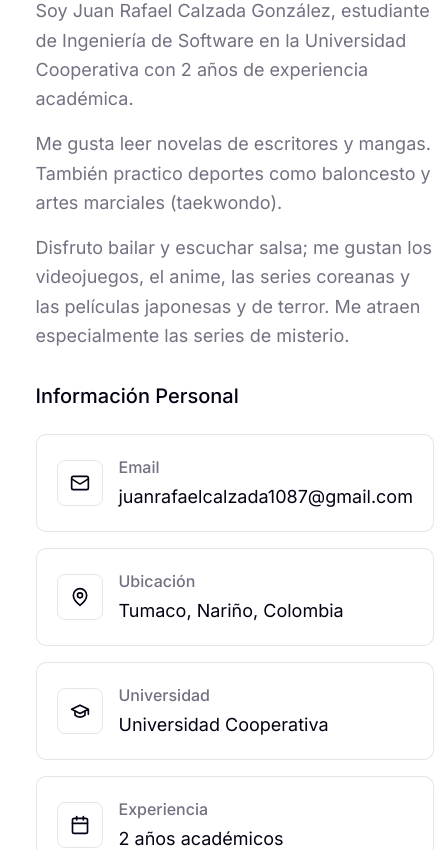
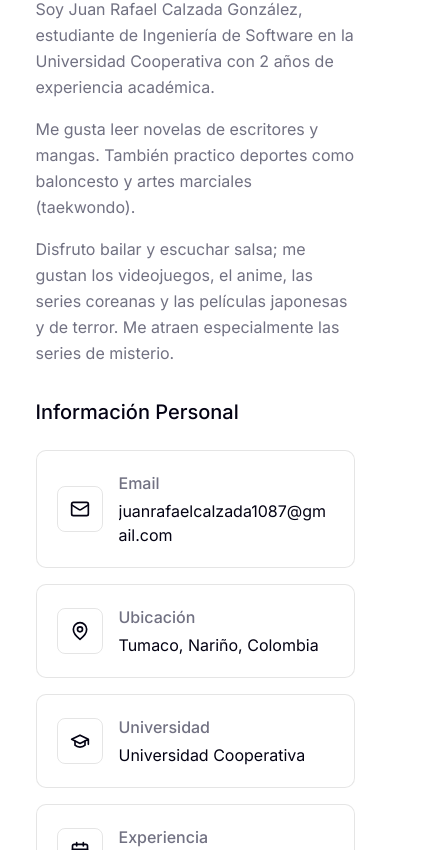
Before and after one commit to rafael5678/portfolio, a Next.js app: page / in a window 390 px wide. Shown: the part 2074-2924 px from the top of the page, 434 px wide, since content can reach past the window. Built offline with nearby package versions, Linux system fonts and the light colour scheme; no server answers.

Commit message:
Fix responsive design issues on mobile - buttons and text overflow

```diff
--- a/src/components/sections/AboutSection.tsx
+++ b/src/components/sections/AboutSection.tsx
@@ -26,10 +26,10 @@ export const AboutSection = () => {
         <div className="grid md:grid-cols-2 gap-8 md:gap-10 lg:gap-12 max-w-4xl sm:max-w-5xl md:max-w-6xl lg:max-w-7xl mx-auto">
           <div>
             <h3 className="mb-6 text-xl md:text-2xl lg:text-3xl text-foreground font-medium">{t.myStory}</h3>
-            <div className="space-y-4 text-lg md:text-xl text-muted-foreground leading-relaxed">
-              <p>{t.story1}</p>
-              <p>{t.story2}</p>
-              <p>{t.story3}</p>
+            <div className="space-y-4 text-base sm:text-lg md:text-xl text-muted-foreground leading-relaxed">
+              <p className="break-words">{t.story1}</p>
+              <p className="break-words">{t.story2}</p>
+              <p className="break-words">{t.story3}</p>
             </div>
           </div>
 
@@ -41,9 +41,9 @@ export const AboutSection = () => {
                   <div className="p-3 border border-border rounded-md text-foreground flex-shrink-0">
                     <Mail className="w-5 h-5 md:w-6 md:h-6" />
                   </div>
-                  <div className="min-w-0 flex-1">
+                  <div className="min-w-0 flex-1 overflow-hidden">
                     <div className="text-base md:text-lg text-muted-foreground font-medium mb-1">Email</div>
-                    <div className="text-lg md:text-xl text-foreground break-words overflow-wrap-anywhere">juanrafaelcalzada1087@gmail.com</div>
+                    <div className="text-base sm:text-lg md:text-xl text-foreground break-words break-all overflow-wrap-anywhere">juanrafaelcalzada1087@gmail.com</div>
                   </div>
                 </div>
               </div>
@@ -53,9 +53,9 @@ export const AboutSection = () => {
                       <div className="p-3 border border-border rounded-md text-foreground flex-shrink-0">
                         <MapPin className="w-5 h-5 md:w-6 md:h-6" />
                       </div>
-                      <div className="min-w-0 flex-1">
+                      <div className="min-w-0 flex-1 overflow-hidden">
                         <div className="text-base md:text-lg text-muted-foreground font-medium mb-1">{language === 'es' ? 'Ubicación' : 'Location'}</div>
-                        <div className="text-lg md:text-xl text-foreground break-words">{t.location}</div>
+                        <div className="text-base sm:text-lg md:text-xl text-foreground break-words">{t.location}</div>
                       </div>
                     </div>
                   </div>
@@ -65,9 +65,9 @@ export const AboutSection = () => {
                       <div className="p-3 border border-border rounded-md text-foreground flex-shrink-0">
                         <GraduationCap className="w-5 h-5 md:w-6 md:h-6" />
                       </div>
-                      <div className="min-w-0 flex-1">
+                      <div className="min-w-0 flex-1 overflow-hidden">
                         <div className="text-base md:text-lg text-muted-foreground font-medium mb-1">{language === 'es' ? 'Universidad' : 'University'}</div>
-                        <div className="text-lg md:text-xl text-foreground break-words">{t.university}</div>
+                        <div className="text-base sm:text-lg md:text-xl text-foreground break-words">{t.university}</div>
                       </div>
                     </div>
                   </div>
@@ -77,9 +77,9 @@ export const AboutSection = () => {
                       <div className="p-3 border border-border rounded-md text-foreground flex-shrink-0">
                         <Calendar className="w-5 h-5 md:w-6 md:h-6" />
                       </div>
-                      <div className="min-w-0 flex-1">
+                      <div className="min-w-0 flex-1 overflow-hidden">
                         <div className="text-base md:text-lg text-muted-foreground font-medium mb-1">{language === 'es' ? 'Experiencia' : 'Experience'}</div>
-                        <div className="text-lg md:text-xl text-foreground">{language === 'es' ? '2 años académicos' : '2 academic years'}</div>
+                        <div className="text-base sm:text-lg md:text-xl text-foreground break-words">{language === 'es' ? '2 años académicos' : '2 academic years'}</div>
                       </div>
                     </div>
                   </div>
--- a/src/components/sections/ProjectsSection.tsx
+++ b/src/components/sections/ProjectsSection.tsx
@@ -112,37 +112,37 @@ const ProjectCard = ({ project, index }: ProjectCardProps) => {
           <div className="flex space-x-2">
             {project.repoUrl && (
               <button
-                className="px-4 py-2.5 sm:px-6 sm:py-2.5 md:px-6 md:py-3 border border-border rounded-md hover:bg-accent transition-colors font-medium text-xs sm:text-sm md:text-base flex-1 inline-flex items-center justify-center text-foreground"
+                className="px-3 py-2.5 sm:px-4 sm:py-2.5 md:px-6 md:py-3 border border-border rounded-md hover:bg-accent transition-colors font-medium text-xs sm:text-sm md:text-base flex-1 min-w-0 inline-flex items-center justify-center text-foreground"
                 onClick={() => window.open(project.repoUrl, '_blank')}
               >
-                <Github className="w-4 h-4 md:w-5 md:h-5 mr-1.5 sm:mr-2 flex-shrink-0 text-foreground" />
-                <span className="whitespace-nowrap">{t.code}</span>
+                <Github className="w-3.5 h-3.5 sm:w-4 sm:h-4 md:w-5 md:h-5 mr-1 sm:mr-1.5 md:mr-2 flex-shrink-0 text-foreground" />
+                <span className="truncate">{t.code}</span>
               </button>
             )}
             {project.demoUrl && (
               <button
-                className="px-4 py-2.5 sm:px-6 sm:py-2.5 md:px-6 md:py-3 bg-primary text-primary-foreground rounded-md hover:bg-primary/90 transition-colors font-medium text-xs sm:text-sm md:text-base flex-1 inline-flex items-center justify-center"
+                className="px-3 py-2.5 sm:px-4 sm:py-2.5 md:px-6 md:py-3 bg-primary text-primary-foreground rounded-md hover:bg-primary/90 transition-colors font-medium text-xs sm:text-sm md:text-base flex-1 min-w-0 inline-flex items-center justify-center"
                 onClick={() => window.open(project.demoUrl, '_blank')}
               >
-                <ExternalLink className="w-4 h-4 md:w-5 md:h-5 mr-1.5 sm:mr-2 flex-shrink-0" />
-                <span className="whitespace-nowrap">{t.demo}</span>
+                <ExternalLink className="w-3.5 h-3.5 sm:w-4 sm:h-4 md:w-5 md:h-5 mr-1 sm:mr-1.5 md:mr-2 flex-shrink-0" />
+                <span className="truncate">{t.demo}</span>
               </button>
             )}
             {!project.repoUrl && !project.demoUrl && (
               <>
                 <button
-                  className="px-4 py-2 sm:px-6 sm:py-2 border border-border rounded-md hover:bg-accent transition-colors font-medium text-xs sm:text-sm flex-1 inline-flex items-center justify-center text-foreground"
+                  className="px-3 py-2 sm:px-4 sm:py-2 md:px-6 md:py-2 border border-border rounded-md hover:bg-accent transition-colors font-medium text-xs sm:text-sm md:text-base flex-1 min-w-0 inline-flex items-center justify-center text-foreground"
                   onClick={() => window.open('#', '_blank')}
                 >
-                  <Github className="w-3 h-3 sm:w-4 sm:h-4 mr-1 sm:mr-1.5 flex-shrink-0 text-foreground" />
-                  <span className="whitespace-nowrap">{t.code}</span>
+                  <Github className="w-3.5 h-3.5 sm:w-4 sm:h-4 mr-1 sm:mr-1.5 flex-shrink-0 text-foreground" />
+                  <span className="truncate">{t.code}</span>
                 </button>
                 <button
-                  className="px-4 py-2 sm:px-6 sm:py-2 bg-primary text-primary-foreground rounded-md hover:bg-primary/90 transition-colors font-medium text-xs sm:text-sm flex-1 inline-flex items-center justify-center"
+                  className="px-3 py-2 sm:px-4 sm:py-2 md:px-6 md:py-2 bg-primary text-primary-foreground rounded-md hover:bg-primary/90 transition-colors font-medium text-xs sm:text-sm md:text-base flex-1 min-w-0 inline-flex items-center justify-center"
                   onClick={() => window.open('#', '_blank')}
                 >
-                  <ExternalLink className="w-3 h-3 sm:w-4 sm:h-4 mr-1 sm:mr-1.5 flex-shrink-0" />
-                  <span className="whitespace-nowrap">{t.demo}</span>
+                  <ExternalLink className="w-3.5 h-3.5 sm:w-4 sm:h-4 mr-1 sm:mr-1.5 flex-shrink-0" />
+                  <span className="truncate">{t.demo}</span>
                 </button>
               </>
             )}
```
